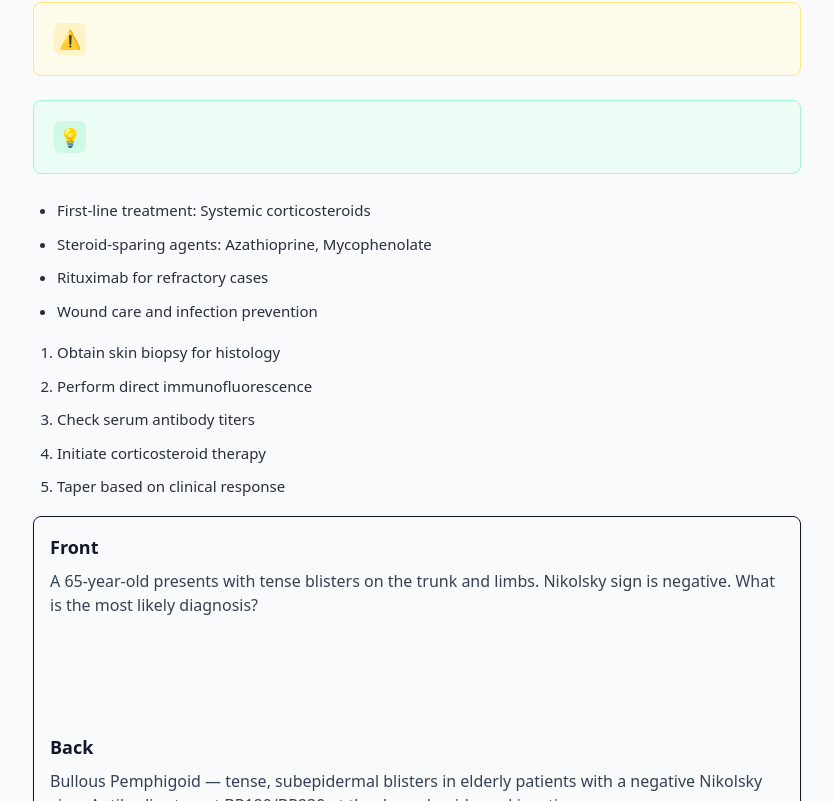
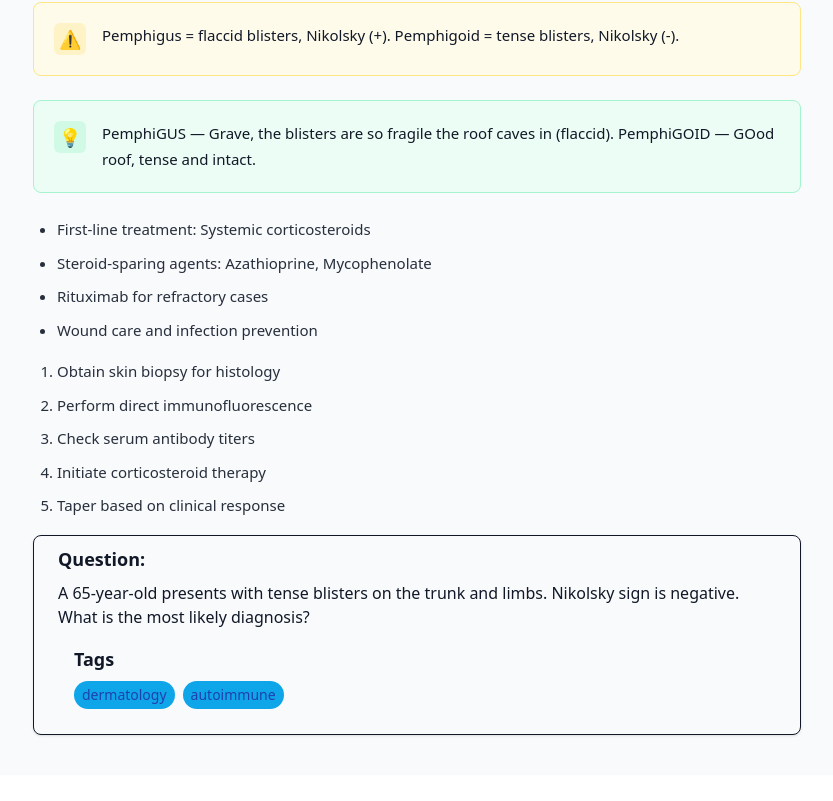
Before and after one commit to amjadajuz/med-study, a React (Vite) app: page / in a window 1280 px wide. Shown: the part 679-1480 px from the top of the page, without its empty margins (223-1056 px from the left). After the commit the page ends 1454 px from the top, so only its background shows below. Built offline with nearby package versions, Linux system fonts and the light colour scheme.

Commit message:
UI COlor corrections

```diff
--- a/src/components/BlockRenderer.tsx
+++ b/src/components/BlockRenderer.tsx
@@ -18,7 +18,7 @@ export type Block =
         items: Array<{ label: string; value: string }>;
       }>;
     }
-  | { type: "callout"; style: "info" | "warning" | "tip" | "note"; content: string }
+  | { type: "callout"; style: "info" | "warning" | "tip" | "note"; title: string; text: string }
   | {
       type: "list";
       ordered: boolean;
@@ -40,7 +40,7 @@ export function BlockRenderer({ block }: BlockRendererProps) {
     case "comparison":
       return <ComparisonBlock columns={block.columns} />;
     case "callout":
-      return <CalloutBlock type={block.style} content={block.content} />;
+      return <CalloutBlock type={block.style} title={block.title} text={block.text} />;
     case "list":
       return <ListBlock ordered={block.ordered} items={block.items} />;
     case "flashcard":
--- a/src/components/CalloutBlock.tsx
+++ b/src/components/CalloutBlock.tsx
@@ -1,10 +1,11 @@
 
 type Props = {
     type: "warning" | "tip" | "info" | "note";
-    content:string
+    text:string;
+    title:string;
 }
 
-const CalloutBlock = ({ type, content }: Props) => {
+const CalloutBlock = ({ type, title, text }: Props) => {
   const styles = {
     info: {
       bg: "bg-blue-50 dark:bg-blue-950/30",
@@ -42,8 +43,8 @@ const CalloutBlock = ({ type, content }: Props) => {
       >
         {style.icon}
       </div>
-      <div className="flex-1 text-[0.9375rem] leading-[1.7] text-black">
-        {content}
+      <div className="flex-1 text-[0.9375rem] leading-[1.7] text-foreground">
+        {text}
       </div>
     </div>
   )
--- a/src/components/FlashCard.tsx
+++ b/src/components/FlashCard.tsx
@@ -13,27 +13,28 @@ const FlashCard = (props: Props) => {
     setIsFlipped(!isFlipped);
   };
   return (
-    <div className="border rounded-lg p-4 shadow-sm" onClick={handleFlip}>
-        <div  className={`relative w-full min-h-[200px] transition-transform duration-500 transform-style-3d cursor-pointer ${
-            isFlipped ? "rotate-y-180" : ""
-          }`}>
-            <h3 className="text-lg font-semibold mb-2">Front</h3>
-            <p className="text-gray-700">{props.front}</p>
+    <div className={`flip-card-container ${isFlipped ? "flipped" : ""}`} onClick={handleFlip}>
+      <div className="flip-card-inner">
+        <div className="flip-card-front border-b bg-background text-foreground border rounded-lg shadow-sm cursor-pointer">
+          <h3 className="text-lg font-semibold mb-2">Question:</h3>
+          <p>{props.front}</p>
+          <div className="p-4 bg-background text-foreground">
+        <h3 className="text-lg font-semibold mb-2">Tags</h3>
+        <div className="flex flex-wrap gap-2">
+          {props.tags.map((tag, index) => (
+            <span key={index} className="bg-accent text-primary px-2 py-1 rounded-full text-sm font-medium">
+              {tag}
+            </span>
+          ))}
         </div>
-        <div className="mb-4">
-            <h3 className="text-lg font-semibold mb-2">Back</h3>
-            <p className="text-gray-700">{props.back}</p>
+      </div>
         </div>
-        <div>
-            <h3 className="text-lg font-semibold mb-2">Tags</h3>
-            <div className="flex flex-wrap gap-2">
-                {props.tags.map((tag, index) => (
-                    <span key={index} className="bg-blue-100 text-blue-800 px-2 py-1 rounded-full text-sm">
-                        {tag}
-                    </span>
-                ))}
-            </div>
+        <div className="flip-card-back border-b bg-secondary text-primary rounded-lg">
+          <h3 className="text-lg font-semibold mb-2">Answer:</h3>
+          <p>{props.back}</p>
         </div>
+      </div>
+
     </div>
   )
 }
--- a/src/components/Header.tsx
+++ b/src/components/Header.tsx
@@ -9,7 +9,7 @@ type Props = {
 
 const Header = ({ toggleDarkMode, darkMode, scrollbarProgress }: Props) => {
   return (
-    <header className="sticky top-0 w-full h-[50px] px-[20vw] bg-background text-foreground flex items-center ">
+    <header className="sticky top-0 w-full h-[50px] px-[20vw] bg-background text-foreground flex items-center border-b border-border">
       <div className="flex justify-between w-full">
         Header
         <button onClick={toggleDarkMode}>
--- a/src/theme.css
+++ b/src/theme.css
@@ -3,7 +3,7 @@
 :root {
   color-scheme: light;
   --color-primary: #1e40af;
-  --color-secondary: #1e3a8a;
+  --color-secondary: #c7d4f7;
   --color-background: #f8fafc;
   --color-foreground: #111827;
   --color-muted: #e2e8f0;
@@ -34,3 +34,36 @@
   --color-accent: var(--color-accent);
   --color-border: var(--color-border);
 }
+
+/* FlashCard 3D Flip Styles */
+.flip-card-container {
+  perspective: 1000px;
+}
+
+.flip-card-inner {
+  position: relative;
+  width: 100%;
+  height: 200px;
+  transition: transform 0.6s;
+  transform-style: preserve-3d;
+}
+
+.flip-card-container.flipped .flip-card-inner {
+  transform: rotateY(180deg);
+}
+
+.flip-card-front,
+.flip-card-back {
+  position: absolute;
+  width: 100%;
+  height: 100%;
+  backface-visibility: hidden;
+  display: flex;
+  flex-direction: column;
+  justify-content: center;
+  padding: 1.5rem;
+}
+
+.flip-card-back {
+  transform: rotateY(180deg);
+}
```
